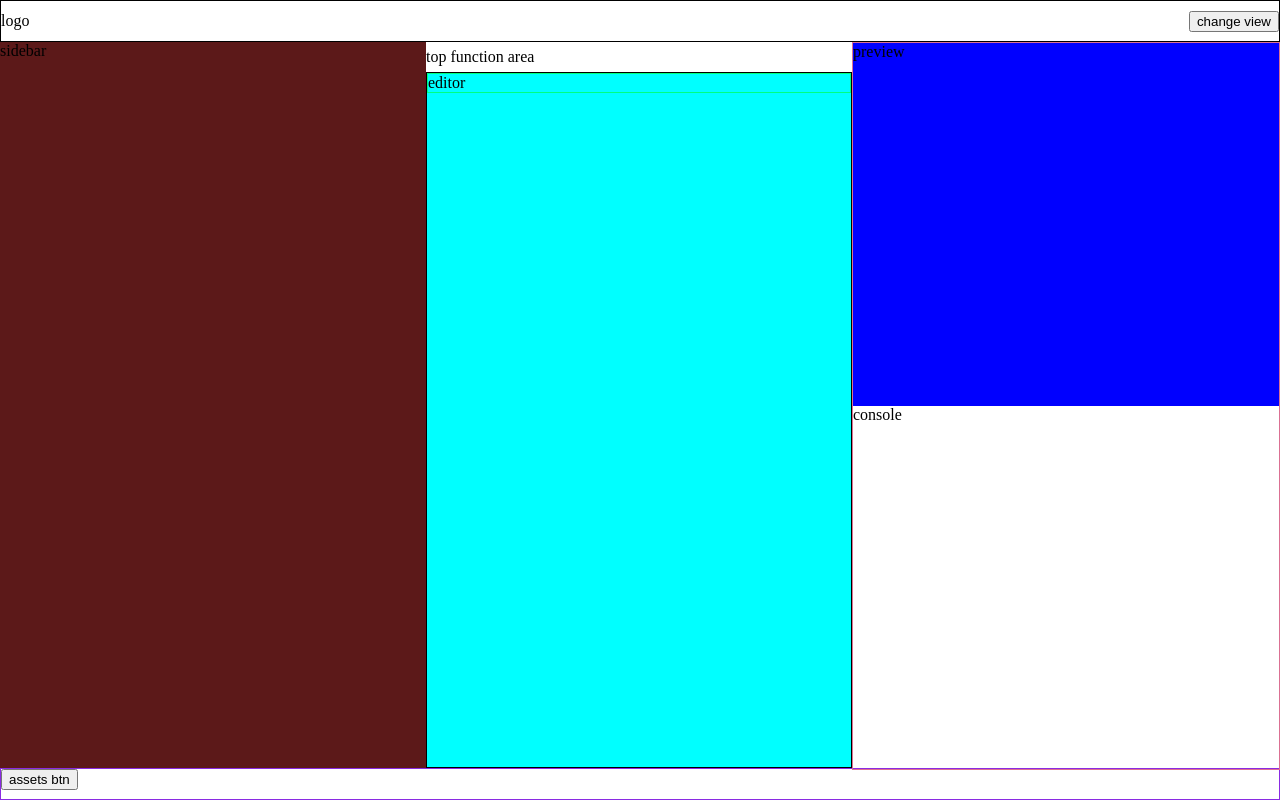
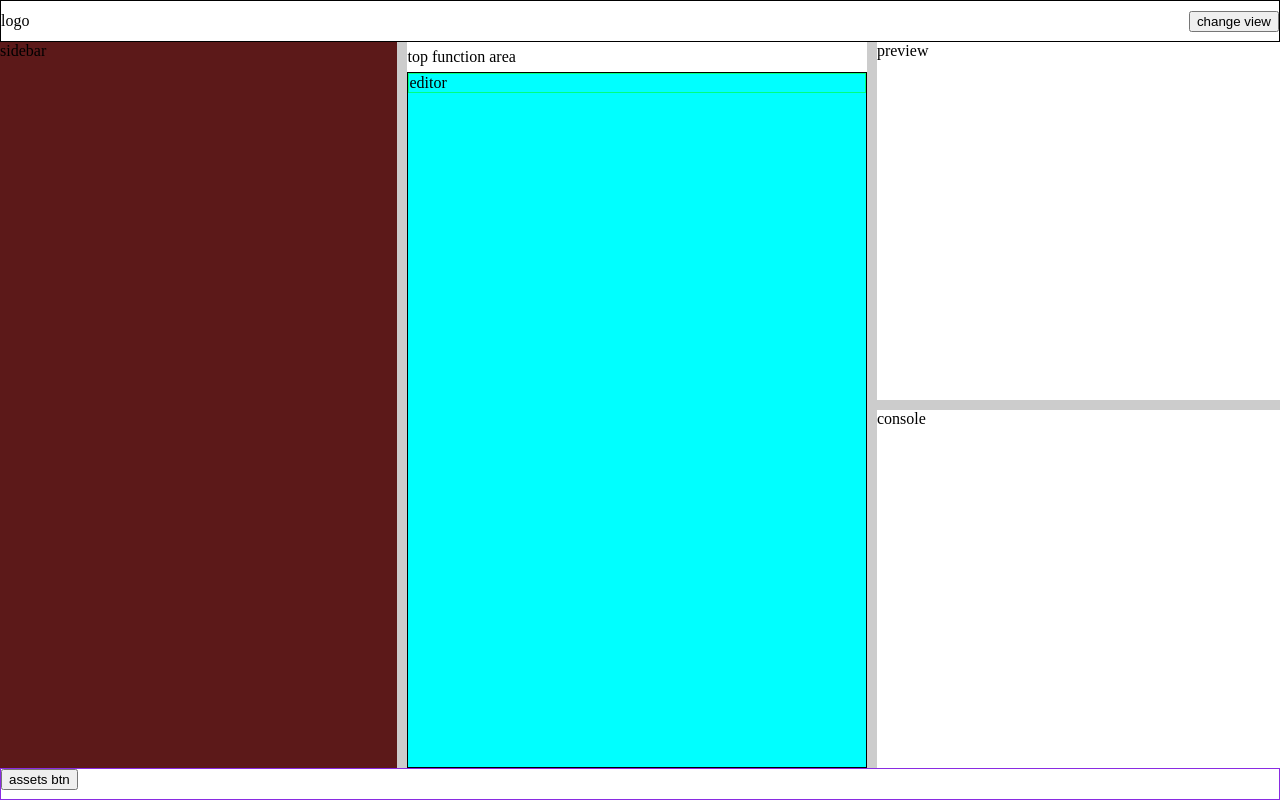
Before and after one commit to chenxiaoyao6228/CodeStudio, an Angular app: page / in a window 1280 px wide. Built offline with nearby package versions, Linux system fonts and the light colour scheme.

Commit message:
feat: add resizer to change layout on drag

```diff
--- /dev/null
+++ b/src/app/editor/features/main/components/resizer/resize-container.scss
@@ -0,0 +1,13 @@
+:host {
+  display: flex;
+  width: 100%;
+  height: 100%;
+}
+
+:host-context(.row) {
+  flex-direction: row;
+}
+
+:host-context(.col) {
+  flex-direction: column;
+}
--- /dev/null
+++ b/src/app/editor/features/main/components/resizer/resize-container.ts
@@ -0,0 +1,30 @@
+import { ChangeDetectionStrategy, Component, ContentChildren, Input, QueryList, SimpleChanges, inject } from '@angular/core';
+import { ResizeManagerService } from './resize-manager.service';
+import { ResizerComponent } from './resizer';
+
+@Component({
+  standalone: true,
+  selector: 'resizer-container',
+  template: '<ng-content></ng-content>',
+  styleUrls: ['./resize-container.scss'],
+  providers: [ResizeManagerService],
+  changeDetection: ChangeDetectionStrategy.OnPush
+})
+export class ResizerContainerComponent {
+  @Input() direction: 'col' | 'row' = 'row';
+  private resizeService = inject(ResizeManagerService);
+  @ContentChildren(ResizerComponent) resizers!: QueryList<ResizerComponent>;
+
+
+  ngOnChanges(changes: SimpleChanges) {
+    if (changes['direction']) {
+      this.resizeService.setDirection(this.direction);
+    }
+  }
+
+  ngAfterContentInit() {
+    const resizerArray = this.resizers.toArray();
+    this.resizeService.setResizelist(resizerArray.map((resizer) => resizer.getOptions()));
+  }
+
+}
--- /dev/null
+++ b/src/app/editor/features/main/components/resizer/resize-manager.service.ts
@@ -0,0 +1,72 @@
+import { Injectable } from '@angular/core';
+import { ResizerComponent } from './resizer';
+
+interface ResizeItem {
+  id: string;
+  minSize: number;
+  maxSize: number;
+  width: number;
+  height: number;
+  resizer: ResizerComponent
+}
+
+type Direction = 'col' | 'row';
+
+@Injectable()
+export class ResizeManagerService {
+  direction: Direction = 'row';
+  resizeList: ResizeItem[] = [];
+
+  setDirection(dir: Direction) {
+    this.direction = dir
+  }
+
+  setResizelist(list: ResizeItem[]) {
+    this.resizeList = list
+  }
+  updateResizelistItem(id: string, item: ResizeItem) {
+    console.log("item", item);
+    const index = this.resizeList.findIndex((i) => i.id === id);
+    if (index !== -1) {
+      this.resizeList[index] = item
+    }
+  }
+
+
+  calculateNewSize({ id, delta }: { id: string, delta: number }) {
+
+    const index = this.resizeList.findIndex((i) => i.id === id);
+
+    if (index === -1) {
+      return;
+    }
+
+    const sizeFlag = getSizeFlagFromDir(this.direction)
+
+    const preEle = this.resizeList[index - 1];
+    const nextEle = this.resizeList[index]; // firstElement does not have resize-bar
+
+    const newSizeOfPrev = preEle[sizeFlag] + delta;
+    const newSizeOfNext = nextEle[sizeFlag] - delta;
+
+    if (newSizeOfPrev < preEle.minSize || newSizeOfNext < nextEle.minSize) {
+      return;
+    }
+
+
+    this.resizeList.forEach(item => {
+      if (item.id === id) {
+        item[sizeFlag] = newSizeOfNext
+
+      } else if (item.id === preEle.id) {
+        item[sizeFlag] = newSizeOfPrev
+      }
+      const size = item[sizeFlag]
+      item.resizer.updateSize({ size, sizeFlag })
+    })
+
+    function getSizeFlagFromDir(dir: Direction) {
+      return dir === 'row' ? 'width' : 'height'
+    }
+  }
+}
--- /dev/null
+++ b/src/app/editor/features/main/components/resizer/resizer.scss
@@ -0,0 +1,31 @@
+:host {
+  display: flex;
+  position: relative;
+  flex-grow: 1;
+  min-width: 50px;
+  min-height: 50px;
+}
+
+:host-context(.row) {
+  flex-direction: row;
+}
+
+:host-context(.col) {
+  flex-direction: column;
+}
+
+.resizer-bar {
+  background-color: #ccc;
+  cursor: e-resize;
+}
+
+.resizer-bar.row {
+  width: 10px;
+  height: 100%;
+}
+
+.resizer-bar.col {
+  height: 10px;
+  width: 100%;
+  cursor: n-resize;
+}
--- /dev/null
+++ b/src/app/editor/features/main/components/resizer/resizer.ts
@@ -0,0 +1,113 @@
+import {
+    Component,
+    ElementRef,
+    Renderer2,
+    AfterViewInit,
+    Input,
+    inject,
+    ChangeDetectionStrategy,
+} from '@angular/core';
+import { ResizeManagerService } from './resize-manager.service';
+import { NgIf } from '@angular/common';
+
+interface IPosition {
+    x: number;
+    y: number;
+}
+
+@Component({
+    selector: 'resizer',
+    standalone: true,
+    template: `
+    <div
+      *ngIf="!isFirstElement"
+      class="resizer-bar"
+      [class.row]="resizeService.direction === 'row'"
+      [class.col]="resizeService.direction === 'col'"
+    ></div>
+    <ng-content></ng-content>
+  `,
+    styleUrl: './resizer.scss',
+    imports: [NgIf],
+    changeDetection: ChangeDetectionStrategy.OnPush,
+})
+export class ResizerComponent implements AfterViewInit {
+    @Input() minSize: number = 100;
+    @Input() maxSize: number = Infinity;
+    @Input() isFirstElement: boolean = false;
+    private initialSize = {
+        width: 0,
+        height: 0,
+    }
+    private pointerDownPosition: IPosition | null = null
+    resizeService = inject(ResizeManagerService);
+    id = `resizer-${Math.random()}`;
+    constructor(private el: ElementRef, private renderer: Renderer2) { }
+
+    ngAfterViewInit() {
+        const initialRect = this.el.nativeElement.getBoundingClientRect();
+        this.initialSize.width = initialRect.right - initialRect.left;
+        this.initialSize.height = initialRect.bottom - initialRect.top;
+        this.resizeService.updateResizelistItem(this.id, this.getOptions());
+        this.initEvents()
+
+    }
+
+    initEvents() {
+        const resizerBar = this.el.nativeElement.querySelector('.resizer-bar');
+        if (resizerBar) {
+            resizerBar.addEventListener('pointerdown', (e: PointerEvent) => {
+                this.pointerDownPosition = {
+                    x: e.clientX,
+                    y: e.clientY
+                }
+                document.addEventListener('pointermove', this.handleResize);
+                document.addEventListener('pointerup', this.stopResize);
+            });
+        }
+    }
+
+    handleResize = (e: any) => {
+        const direction = this.resizeService.direction;
+        const { clientX, clientY } = e;
+        let delta = 0
+        if (direction === 'row') {
+            delta = clientX - this.pointerDownPosition!.x;
+        } else {
+            delta = clientY - this.pointerDownPosition!.y;
+        }
+        if (delta === 0) return
+
+        this.pointerDownPosition = {
+            x: clientX,
+            y: clientY
+        }
+        console.log("delta", delta);
+        this.resizeService.calculateNewSize({
+            id: this.id,
+            delta: delta
+        })
+    };
+
+    stopResize = () => {
+        document.removeEventListener('pointermove', this.handleResize);
+        document.removeEventListener('pointerup', this.stopResize);
+        document.removeEventListener('pointerout', this.stopResize);
+        this.pointerDownPosition = null
+    };
+
+    getOptions() {
+        return {
+            id: this.id,
+            minSize: this.minSize,
+            maxSize: this.maxSize,
+            width: this.initialSize.width,
+            height: this.initialSize.height,
+            resizer: this,
+        };
+    }
+
+    updateSize({ size, sizeFlag }: { size: number, sizeFlag: 'width' | 'height' }) {
+        this.renderer.setStyle(this.el.nativeElement, sizeFlag, `${size}px`);
+    }
+}
--- a/src/app/editor/features/main/main.component.html
+++ b/src/app/editor/features/main/main.component.html
@@ -1,16 +1,18 @@
-<div class="main-wrap">
-  <!-- <app-drag orientation="vertical" [elementCount]="3" [config]="configs">
-    <app-drag-item [label]="editors[0].label"> -->
-  <div id="sidebar">sidebar</div>
-  <!-- </app-drag-item> -->
-  <!-- <app-drag-item [label]="editors[1].label" class="edit"> -->
-  <app-edit id="edit"></app-edit>
-  <!-- </app-drag-item> -->
-  <!-- <app-drag-item [label]="editors[2].label"> -->
-  <div id="output">
-    <div class="preview">preview</div>
-    <div class="console">console</div>
-  </div>
-  <!-- </app-drag-item> -->
-  <!-- </app-drag> -->
-</div>
+<resizer-container class="row" direction="row">
+  <resizer [isFirstElement]="true">
+    <div id="sidebar">sidebar</div>
+  </resizer>
+  <resizer>
+    <app-edit id="edit"></app-edit>
+  </resizer>
+  <resizer>
+    <resizer-container class="col" direction="col">
+      <resizer [isFirstElement]="true">
+        <div class="preview">preview</div>
+      </resizer>
+      <resizer>
+        <div class="console">console</div>
+      </resizer>
+    </resizer-container>
+  </resizer>
+</resizer-container>
--- a/src/app/editor/features/main/main.component.scss
+++ b/src/app/editor/features/main/main.component.scss
@@ -1,4 +1,4 @@
-.main-wrap {
+:host {
   height: 100%;
   flex: 1;
   display: flex;
@@ -14,12 +14,12 @@
 
   #sidebar {
     position: relative;
-    width: 33%;
+    width: 20%;
     background-color: #5c1919;
   }
 
   #edit {
-    width: 33%;
+    width: 40%;
     height: 100%;
     display: flex;
     flex-direction: column;
@@ -28,7 +28,7 @@
   }
 
   #output {
-    width: 33%;
+    width: 40%;
     height: 100%;
     position: relative;
     display: flex;
--- a/src/app/editor/features/main/main.component.ts
+++ b/src/app/editor/features/main/main.component.ts
@@ -1,27 +1,18 @@
 import { Component } from '@angular/core';
 import { CommonModule } from '@angular/common';
 import { EditComponent } from './edit/edit.component';
+import { ResizerContainerComponent } from './components/resizer/resize-container';
+import { ResizerComponent } from './components/resizer/resizer';
 
 @Component({
   selector: 'app-editor-main',
   standalone: true,
-  imports: [CommonModule, EditComponent],
+  imports: [CommonModule, EditComponent, ResizerContainerComponent,
+    ResizerComponent,],
   providers: [],
   templateUrl: './main.component.html',
   styleUrl: './main.component.scss'
 })
 export class MainComponent {
-  editors = [
-    { name: 'files', label: 'Files' },
-    { name: 'editors', label: 'Editors' },
-    { name: 'preview', label: 'Preview' }
-  ];
 
-  configs = [
-    { minSize: 20, maxSize: 80, default: 30 },
-    { minSize: 20, maxSize: 80, default: 30 },
-    { minSize: 20, maxSize: 80, default: 30 }
-  ];
-
-  ngOnInit(): void { }
 }
```
